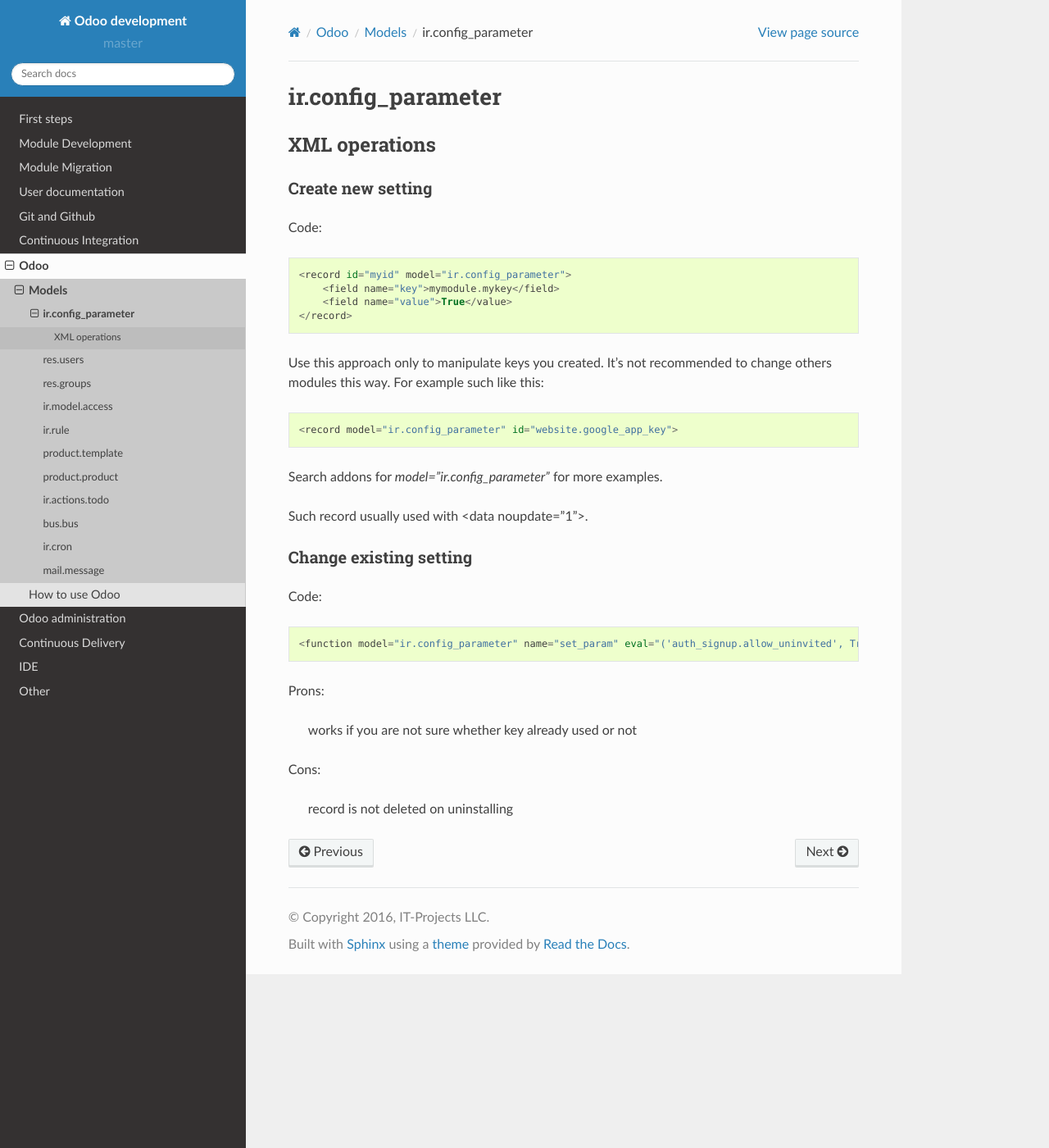
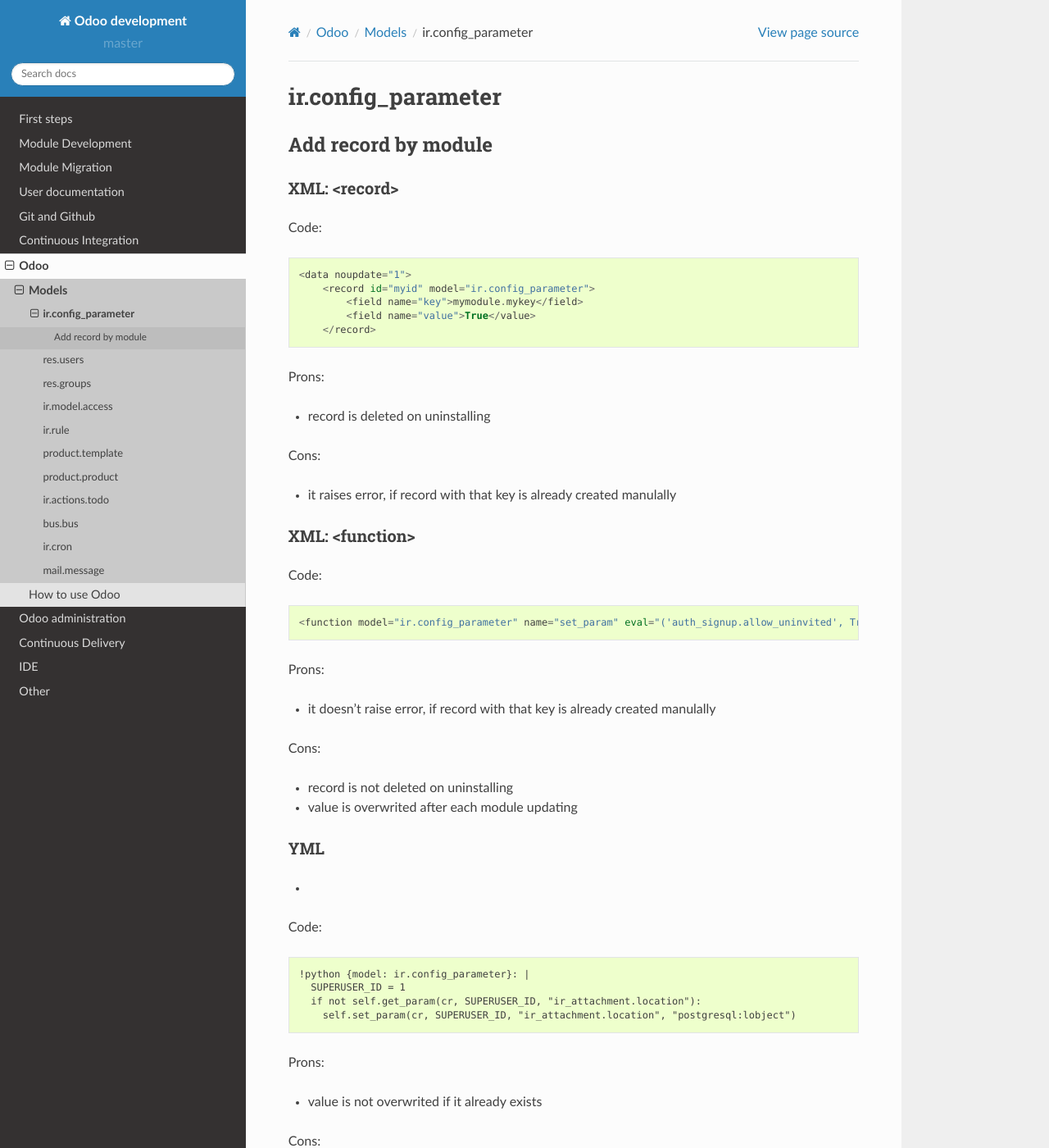
Before and after one commit to itpp-labs/odoo-development, a Sphinx documentation site: the page built from docs/odoo/models/ir.config_parameter.rst, in a window 1280 px wide and 1400 px high. Shown: the whole window at 82% size. Built offline with Sphinx 7.4.7 and the Read the Docs theme 2.0.0, drawn with Linux system fonts in a browser that asks for light colours; pages that are not in the unit, such as notebooks, are missing from menus.

Commit message:
ir.config_parameter.rst: ref + add yml way

```diff
--- a/docs/odoo/models/ir.config_parameter.rst
+++ b/docs/odoo/models/ir.config_parameter.rst
@@ -1,38 +1,58 @@
-ir.config_parameter
-===================
+=====================
+ ir.config_parameter
+=====================
 
-XML operations
---------------
+Add record by module
+====================
 
-Create new setting
-^^^^^^^^^^^^^^^^^^
+XML: <record>
+-------------
 Code::
 
+    <data noupdate="1">
         <record id="myid" model="ir.config_parameter">
             <field name="key">mymodule.mykey</field>
             <field name="value">True</value>
         </record>
 
-Use this approach only to manipulate keys you created.
-It's not recommended to change others modules this way.
-For example such like this::
+Prons:
 
-     <record model="ir.config_parameter" id="website.google_app_key">
+* record is deleted on uninstalling
 
-Search addons for *model="ir.config_parameter"* for more examples.
+Cons:
 
-Such record usually used with <data noupdate="1">.
+* it raises error, if record with that key is already created manulally
 
-Change existing setting
-^^^^^^^^^^^^^^^^^^^^^^^
+XML: <function>
+---------------
+
 Code::
 
     <function model="ir.config_parameter" name="set_param" eval="('auth_signup.allow_uninvited', True)" />
 
 Prons:
 
-    works if you are not sure whether key already used or not
+* it doesn't raise error, if record with that key is already created manulally
 
 Cons:
 
-    record is not deleted on uninstalling
+* record is not deleted on uninstalling
+* value is overwrited after each module updating
+
+YML
+---
+-
+Code::
+
+  !python {model: ir.config_parameter}: |
+    SUPERUSER_ID = 1
+    if not self.get_param(cr, SUPERUSER_ID, "ir_attachment.location"):
+      self.set_param(cr, SUPERUSER_ID, "ir_attachment.location", "postgresql:lobject")
+
+Prons:
+
+* value is not overwrited if it already exists
+
+Cons:
+
+* record is not deleted on uninstalling
```
